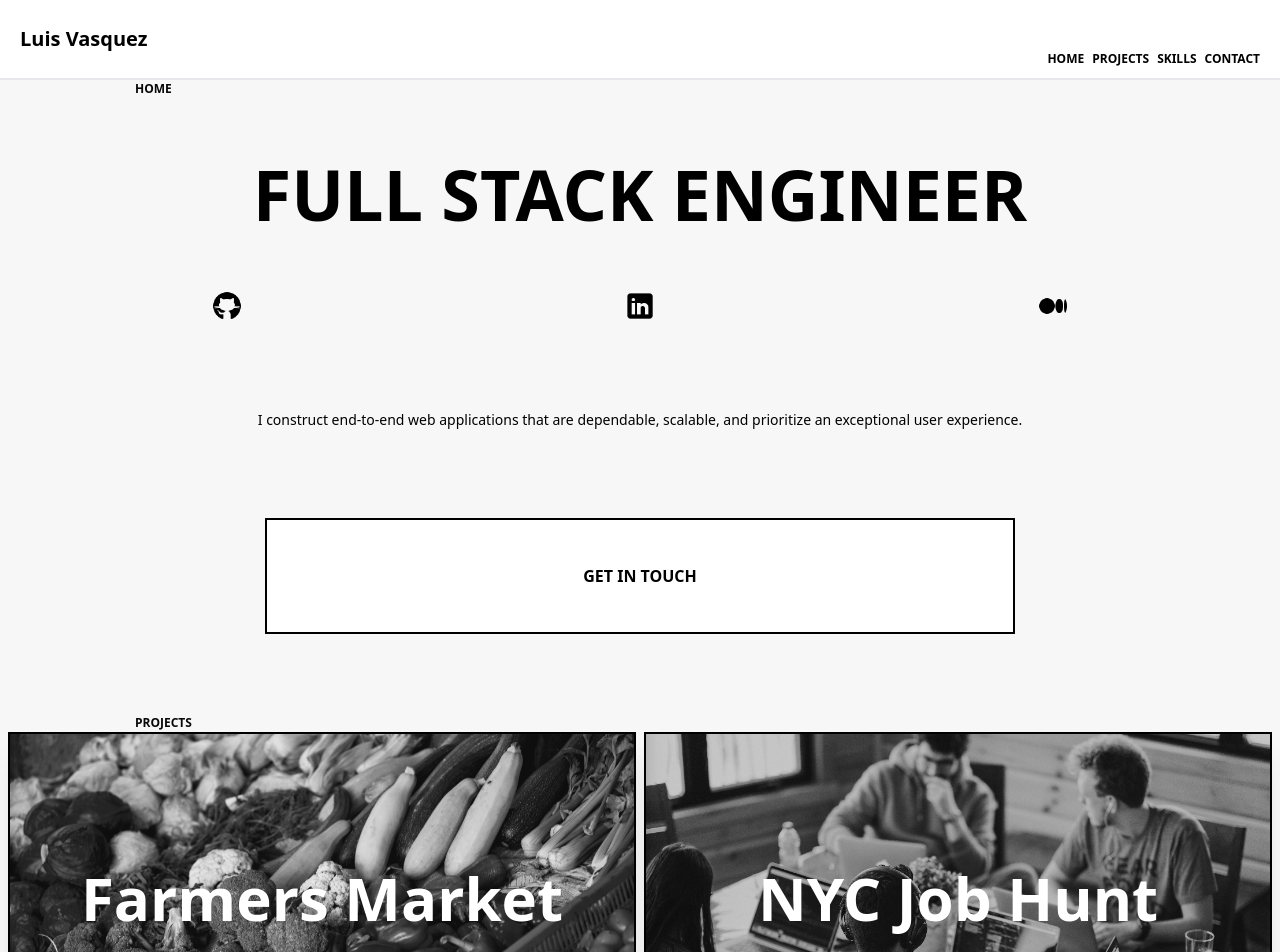
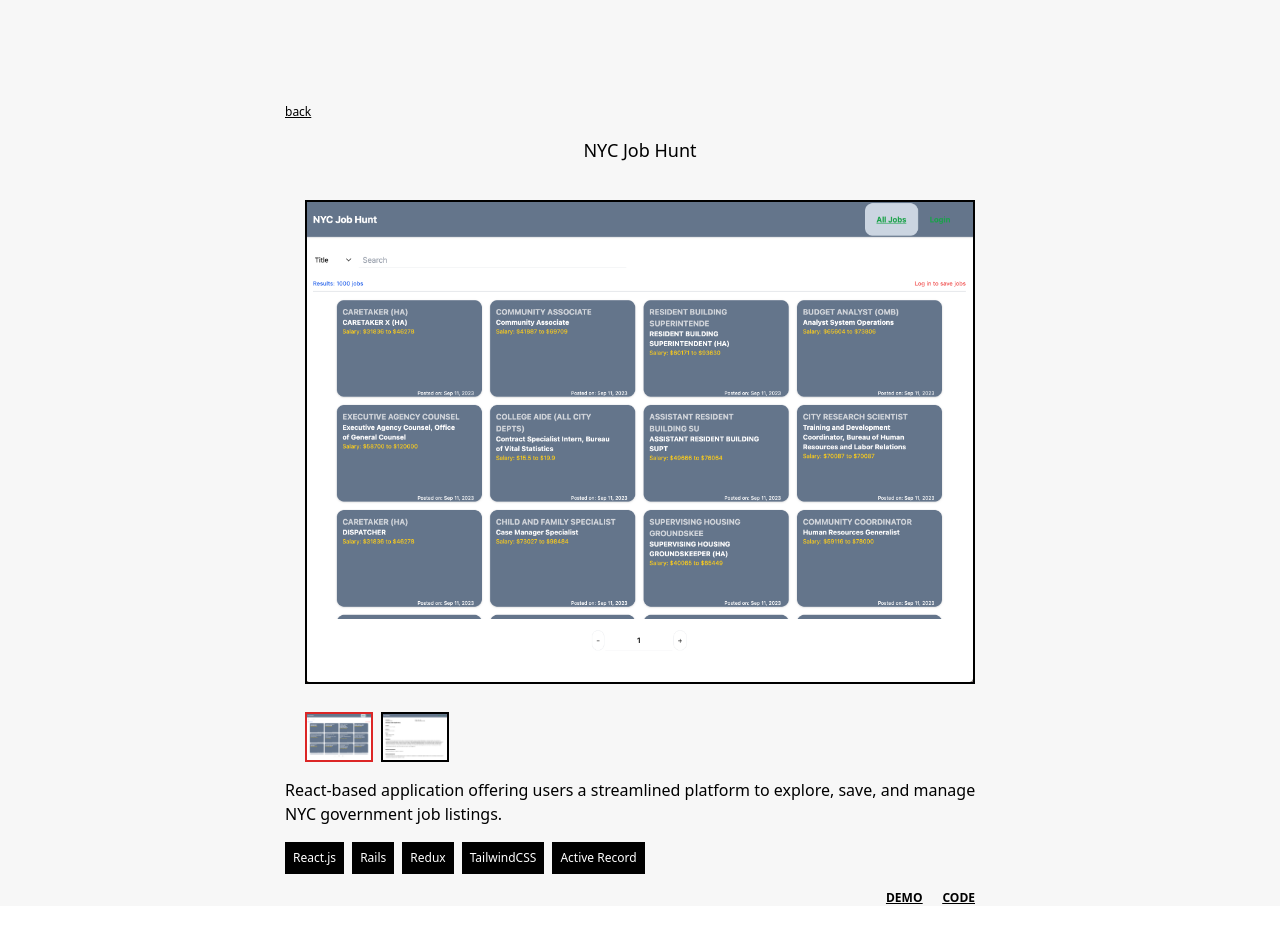
Before and after one commit to lvas248/portfolio-update, a React (Create React App) app: page /project/1 in a window 1280 px wide. Shown: the top 952 px of the page. After the commit the page ends 906 px from the top, so only its background shows below. Built offline with nearby package versions, Linux system fonts and the light colour scheme.

Commit message:
create FullProjectDetail comp

```diff
--- a/package.json
+++ b/package.json
@@ -7,12 +7,12 @@
     "@testing-library/jest-dom": "^5.17.0",
     "@testing-library/react": "^13.4.0",
     "@testing-library/user-event": "^13.5.0",
-    "animate.css": "^4.1.1",
     "dotenv": "^16.3.1",
     "emailjs-com": "^3.2.0",
     "hamburger-react": "^2.5.0",
     "react": "18.2.0",
     "react-dom": "^18.2.0",
+    "react-router-dom": "5.2",
     "react-scripts": "5.0.1",
     "web-vitals": "^2.1.4"
   },
--- a/src/App.js
+++ b/src/App.js
@@ -3,21 +3,37 @@ import Home from "./Pages/Home/Home";
 import Skills from "./Pages/Skills/Skills";
 import Projects from "./Pages/Projects/Projects";
 import Contact from './Pages/Contact/Contact'
+import { Switch, Route } from "react-router-dom";
+import FullProjectDetail from "./Pages/Projects/FullProjectDetail";
 
 function App() {
+
+
 
   return (
     <div className="relative bg-[#f7f7f7] m-auto">
 
-      <Navbar />
 
-      <Home />
 
-      <Projects />
+      <Switch>
 
-      <Skills />
+        <Route path='/project/:projectId'>
+          <FullProjectDetail />
+        </Route>
 
-      <Contact />
+       <Route path='/'>
+          <Navbar />
+          <Home />
+          <Projects />
+          <Skills />
+          <Contact />
+        </Route>
+
+
+
+
+
+      </Switch>
 
     </div>
   );
--- a/src/Data/projectData.js
+++ b/src/Data/projectData.js
@@ -24,29 +24,29 @@ import fmstock from '../Assets/projcard_images/fm.png'
 
 
 export const projects = [
-    {
-        id: 0,
-        title: 'Farmers Market',
-        card_image: fmstock,
-        images:[
-            {
-                id: 0,
-                image: fmImage1
-            },
-            {
-                id: 1,
-                image: fmImage2
-            },            {
-                id: 2,
-                image: fmImage3
-            },
-        ],
-        description: 'Farmers Market is a fully functional frontend web app that lets you explore and purchase fresh produce with ease. Search through a variety of farm-fresh items, add them to your cart, and simulate the complete e-commerce experience.',
-        techs: ['React.js', 'HTML', 'TailwindsCSS'],
-        git: 'https://github.com/lvas248/retail_template',
-        demo: 'https://retail-6rlp.onrender.com'
+    // {
+    //     id: 0,
+    //     title: 'Farmers Market',
+    //     card_image: fmstock,
+    //     images:[
+    //         {
+    //             id: 0,
+    //             image: fmImage1
+    //         },
+    //         {
+    //             id: 1,
+    //             image: fmImage2
+    //         },            {
+    //             id: 2,
+    //             image: fmImage3
+    //         },
+    //     ],
+    //     description: 'Farmers Market is a fully functional, full stack web app that lets you explore and purchase fresh produce with ease. Search through a variety of farm-fresh items, add them to your cart, and simulate the complete e-commerce experience.',
+    //     techs: ['React.js','Javascript', 'HTML', 'Rails', 'Ruby', 'TailwindsCSS'],
+    //     git: 'https://github.com/lvas248/retail_template',
+    //     demo: 'https://retail-6rlp.onrender.com'
 
-    },
+    // },
 
     {
         id: 1,
--- a/src/Pages/Home/Home.js
+++ b/src/Pages/Home/Home.js
@@ -12,7 +12,7 @@ function Home() {
 
             <div className='h-[67vh] grid px-5'>
 
-                <h1 className='font-bold text-center text-[60px] sm:text-[70px] w-fit m-auto'>FULL STACK ENGINEER</h1>
+                <h1 className='font-bold text-center text-[60px] sm:text-[70px] w-fit m-auto'>FULL STACK SOFTWARE ENGINEER</h1>
 
                 <div className='homeIconContainer'>
                     <a href='https://github.com/lvas248'>
--- /dev/null
+++ b/src/Pages/Projects/FullProjectDetail.js
@@ -0,0 +1,38 @@
+import { useParams, useHistory } from 'react-router-dom'
+import { projects } from '../../Data/projectData'
+import ImageGallery from './ImageGallery';
+
+function FullProjectDetail(){
+
+    const { projectId } = useParams()
+    const history = useHistory()
+
+    const project = projects.find( p => p.id === parseInt(projectId))
+
+    const renderTechs = project?.techs.map( t => {
+        return <p className='p-2 bg-black text-white w-fit text-xs' key={t}>{t}</p>
+    })
+
+    return (
+    <div className='pt-[10vh] min-h-screen max-w-[750px] m-auto flex flex-col gap-4 px-5'>
+
+       <button onClick={()=>history.goBack()} className='underline mt-[3vh] text-xs text-left'>back</button>
+        <p className='text-center text-lg '>{project?.title}</p>
+
+        <ImageGallery images={project?.images}/>
+
+        <p>{project?.description}</p>
+
+        <div className='flex flex-wrap gap-2 '>
+            {renderTechs}
+        </div>
+
+        <div className='flex place-content-end gap-5 text-xs font-bold underline px-5'>
+            <a href={project?.demo}>DEMO</a>
+            <a href={project?.git}>CODE</a>
+        </div>
+
+    </div> );
+}
+
+export default FullProjectDetail;
--- /dev/null
+++ b/src/Pages/Projects/ImageGallery.js
@@ -0,0 +1,26 @@
+import { useState } from 'react'
+
+function ImageGallery({images}) {
+
+    const [ selectedImage, setSelectedImage ] = useState(images[0].image)
+
+    const renderSmallImages = images.map( i =>{
+        return <img onClick={()=>setSelectedImage(i.image)} className={`h-[50px] border-black border-2 ${ selectedImage === i.image && 'border-red-600 border-2'}`} key={i.id} alt={i.id} src={i.image} />
+    })
+
+    return (
+        <div className='flex flex-col gap-2 '>
+
+            <div className='p-5 ' >
+                <img alt='large' className='max-w-[750px] w-[100%] m-auto border-black border-2'  src={selectedImage} />
+            </div>
+
+
+            <div className='flex px-5 gap-2 '>
+                {renderSmallImages}
+            </div>
+        </div>
+     );
+}
+
+export default ImageGallery
--- a/src/Pages/Projects/ProjectDetail.js
+++ b/src/Pages/Projects/ProjectDetail.js
@@ -1,6 +1,12 @@
+import { useHistory } from "react-router-dom";
 
 function ProjectDetail({ selectedProjectId, updateSelectedProjectId, project}) {
 
+    const history = useHistory()
+
+    function navigateTo(){
+        history.push(`/project/${project.id}`)
+    }
     // console.log(selectedProjectId)
     return (
 
@@ -23,7 +29,7 @@ function ProjectDetail({ selectedProjectId, updateSelectedProjectId, project}) {
                         <div className='py-8 px-4 z-10 flex flex-col leading-3 justify-between font-semibold text-[8px] sm:text-xs'>
                             <h3 className='text-xs sm:text-lg font-bold'>{project.title}</h3>
                             <p>{project.description}</p>
-                            <button onClick={()=>console.log('clicked')} className='underline text-right'>see more</button>
+                            <button onClick={navigateTo} className='underline text-right'>see more</button>
 
                         </div>
 
--- a/src/Pages/Projects/Projects.js
+++ b/src/Pages/Projects/Projects.js
@@ -6,8 +6,6 @@ function Projects(){
 
 
     const [ selectedProjectId, setSelectedProjectId ] = useState('')
-
-    console.log(selectedProjectId)
 
     function updateSelectedProjectId(projectId){
         setSelectedProjectId(projectId)
@@ -23,7 +21,7 @@ function Projects(){
         >
             <div className='banner'>PROJECTS</div>
 
-            <div className='grid lg:grid-cols-2 gap-2 px-2'>
+            <div className='grid lg:grid-cols-2 gap-2 px-2 mt-[5vh]'>
                 { renderProjectCards }
             </div>
 
--- a/src/index.js
+++ b/src/index.js
@@ -3,12 +3,15 @@ import ReactDOM from 'react-dom/client';
 import './Styles/index.css';
 import App from './App';
 import reportWebVitals from './Other/reportWebVitals';
+import { BrowserRouter as Router } from 'react-router-dom'
 
 const root = ReactDOM.createRoot(document.getElementById('root'));
 root.render(
-  <React.StrictMode>
-    <App />
-  </React.StrictMode>
+  <Router>
+    <React.StrictMode>
+      <App />
+    </React.StrictMode>
+  </Router>
 );
 
 // If you want to start measuring performance in your app, pass a function
```
Also changed, not shown: 1 other file (tests, documents, lock files or other folders).
